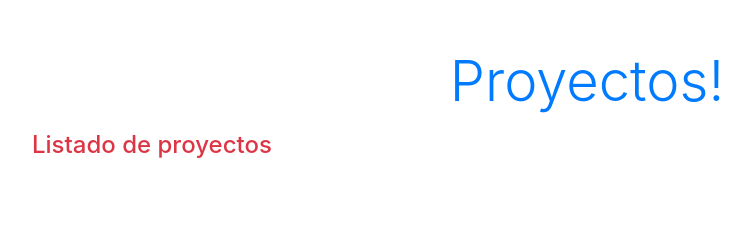
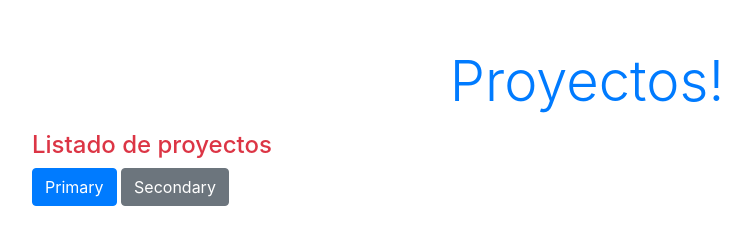
Before and after one commit to JoseLineros/JoseLineros.github.io, a plain HTML site: page index.html in a window 1280 px wide. Shown: the whole page, without its empty margins (53-803 px from the left). Drawn offline with nearby package versions, Linux system fonts and the light colour scheme.

Commit message:
Agregue nuevos botones

```diff
--- a/index.html
+++ b/index.html
@@ -17,6 +17,8 @@
         <div class="container">
             <h1 class="text-center mt-5 display-4 text-primary">Proyectos!</h1>
             <h4 class="mt-3 text-danger">Listado de proyectos</h4>
+            <button class="btn btn-primary">Primary</button>
+            <button class="btn btn-secondary">Secondary</button>
         </div>
 
 
```
